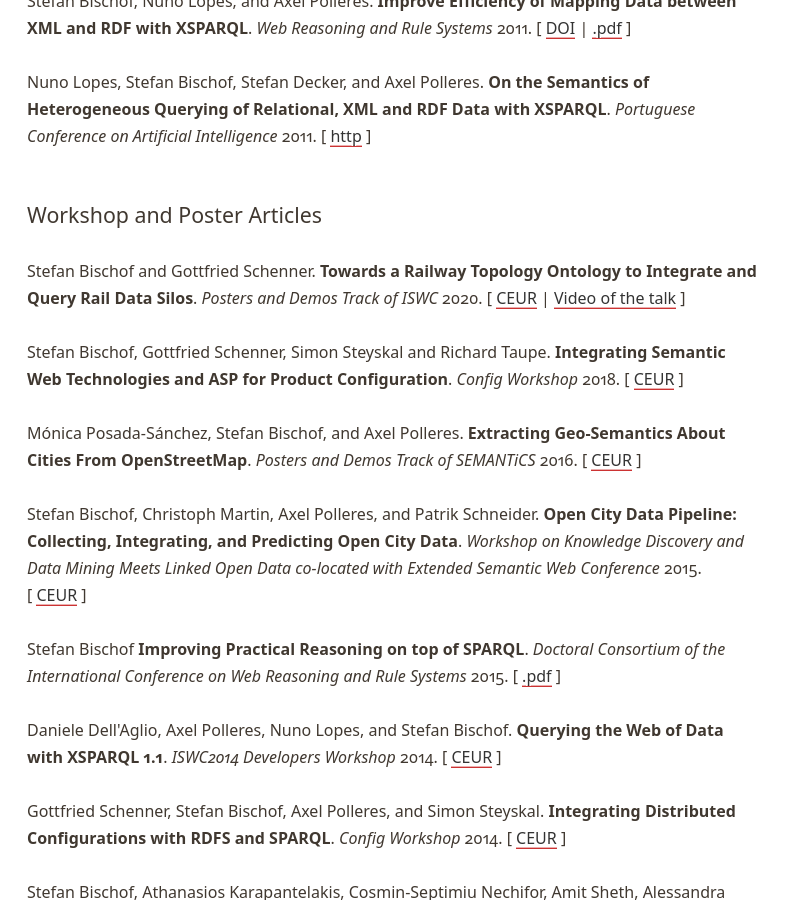
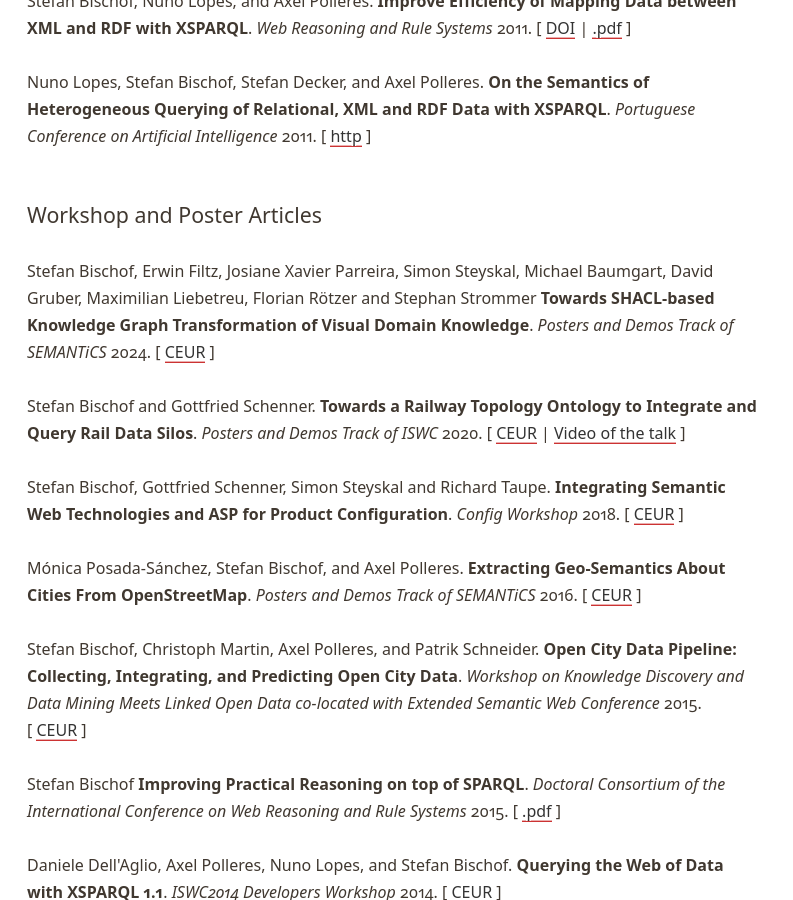
Before and after one commit to stefanbischof/stefanbischof.github.io, a Jekyll site: the page built from index.html, in a window 1280 px wide and 900 px high, scrolled down 2153 px. Shown: the whole window, without its empty margins (0-793 px from the left). Built offline with Jekyll 4.4.1, drawn with Linux system fonts in a browser that asks for light colours; some of the changed lines change nothing that is shown; some of the changed text lies outside the part shown.

Commit message:
Update mypublications.html

```diff
--- a/mypublications.html
+++ b/mypublications.html
@@ -8,7 +8,7 @@
 
 <h2>Conference Articles</h2>
 
-<p><a id="BischofFiltzParreira2024"></a>Stefan Bischof, Erwin Filtz, Josiane Xavier Parreira <strong>Semantic Smart Readiness Indicator Framework</strong>. <em>SEMANTiCS</em> 2024. [&nbsp; forthcoming | resource: <a href="https://w3id.org/sri">https://w3id.org/sri</a>&nbsp;]</p>
+<p><a id="BischofFiltzParreira2024"></a>Stefan Bischof, Erwin Filtz, Josiane Xavier Parreira <strong>Semantic Smart Readiness Indicator Framework</strong>. <em>SEMANTiCS</em> 2024. [&nbsp;<a href="https://doi.org/10.3233/SSW240015">DOI</a> | resource: <a href="https://w3id.org/sri">https://w3id.org/sri</a>&nbsp;]</p>
 
 <p><a id="BischofFiltzParreiraSteyskal2024"></a>Stefan Bischof, Erwin Filtz, Josiane Xavier Parreira, and Simon Steyskal. <strong>LLM-based Guided Generation of Ontology Term Definitions</strong>. <em>ESWC</em> 2024 Industry Track. [&nbsp;<a href="https://2024.eswc-conferences.org/wp-content/uploads/2024/05/77770131.pdf">.pdf</a>&nbsp;]</p>
 
@@ -38,6 +38,8 @@
 
 
 <h2>Workshop and Poster Articles</h2>
+
+<p><a id="Bischofetal2024"></a>Stefan Bischof, Erwin Filtz, Josiane Xavier Parreira, Simon Steyskal, Michael Baumgart, David Gruber, Maximilian Liebetreu, Florian Rötzer and Stephan Strommer <b>Towards SHACL-based Knowledge Graph Transformation of Visual Domain Knowledge</b>. <em>Posters and Demos Track of SEMANTiCS</em> 2024. [&nbsp;<a href="https://ceur-ws.org/Vol-3759/paper18.pdf">CEUR</a>&nbsp;]</p>
 
 <p><a id="BischofSchenner2020"></a>Stefan Bischof and Gottfried Schenner. <b>Towards a Railway Topology Ontology to Integrate and Query Rail Data Silos</b>. <em>Posters and Demos Track of ISWC</em> 2020. [&nbsp;<a href="https://ceur-ws.org/Vol-2721/paper588.pdf">CEUR</a> | <a href="https://youtu.be/5D8i7IfxaHM">Video of the talk</a>&nbsp;]</p>
 
```
